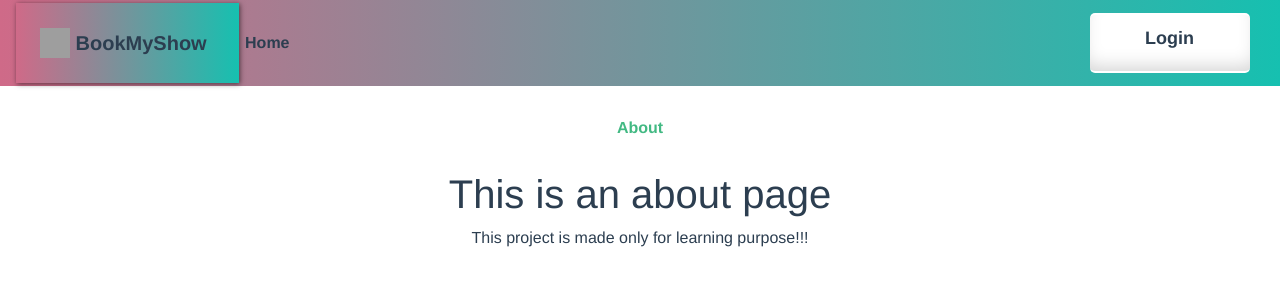
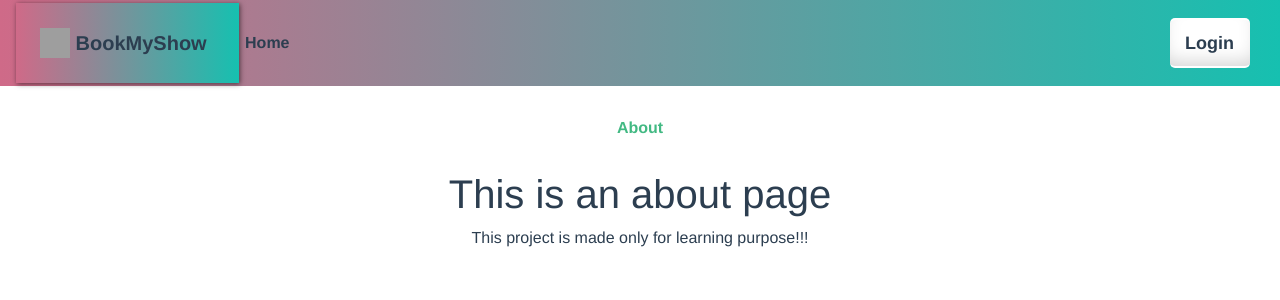
Before and after one commit to Neeleshkumarsaini/BookMyShow-Clone, a Vue app: page /about in a window 1280 px wide. Shown: the top 300 px of the page. Built offline with nearby package versions, Linux system fonts and the light colour scheme; grey boxes are pictures that could not be loaded.

Commit message:
Update AppNav.vue

```diff
--- a/src/components/AppNav.vue
+++ b/src/components/AppNav.vue
@@ -15,7 +15,7 @@
     <router-link v-if="!loggedIn" to="/login" class="button">
       Login
     </router-link>
-    <button v-else type="button" class="logoutButton" @click="logout">
+    <button v-else type="button" class="button" @click="logout">
       Logout
     </button>
   </div>
@@ -25,7 +25,8 @@
 import { mapGetters } from 'vuex'
 export default {
   computed: {
-  ...mapGetters(['loggedIn'])
+  ...mapGetters(['loggedIn']),
+
   },
   methods: {
     logout () {
@@ -48,6 +49,12 @@ export default {
   background: linear-gradient(to right, #cf6a88, #16c0b0);
 }
 
+/* .nav-welcome {
+  margin-left: auto;
+  margin-right: 1rem;
+  color: white;
+} */
+
 a {
   font-weight: bold;
   color: #2c3e50;
@@ -62,16 +69,39 @@ a {
   border-bottom: 2px solid #fff;
 }
 
-button,
 .button {
   margin-left: auto;
-  background: white;
-  text-decoration: none;
+  /* background-color: #cf6a88; */
+  /* background: #c0a716; */
+    background: white;
+  border-radius: 5px;
+  font-size: 18px;
+  width: 80px;
+  height: 50px;
+  /* color: white; */
   color: #2c3e50;
-}
-
-.logoutButton {
+  padding: 20px;
+  box-shadow: inset 0 -0.6em 1em -0.35em rgba(0, 0, 0, 0.17),
+    inset 0 0.6em 2em -0.3em rgba(255, 255, 255, 0.15),
+    inset 0 0 0em 0.05em rgba(255, 255, 255, 0.12);
+  text-align: center;
+  padding: 10px;
   cursor: pointer;
 }
 
+ /* button,
+.button {
+  margin-left: auto;
+  background: white; */
+  /* text-decoration: none; */
+  /* color: #2c3e50;
+}  */
+
+/* .logoutButton {
+  cursor: pointer;
+} */
+
+/* .nav-welcome + button {
+  margin-left: 0;
+} */
 </style>
```
